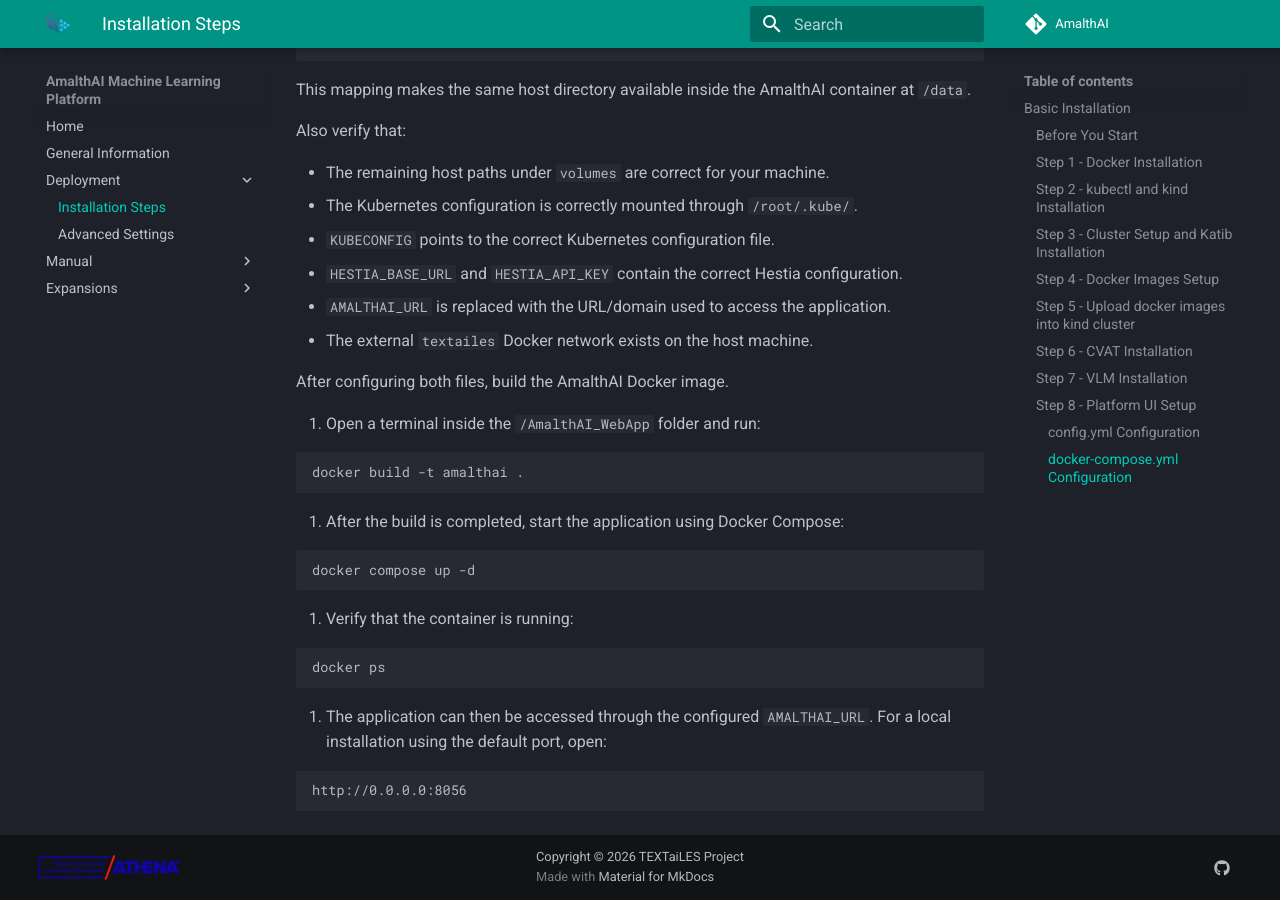
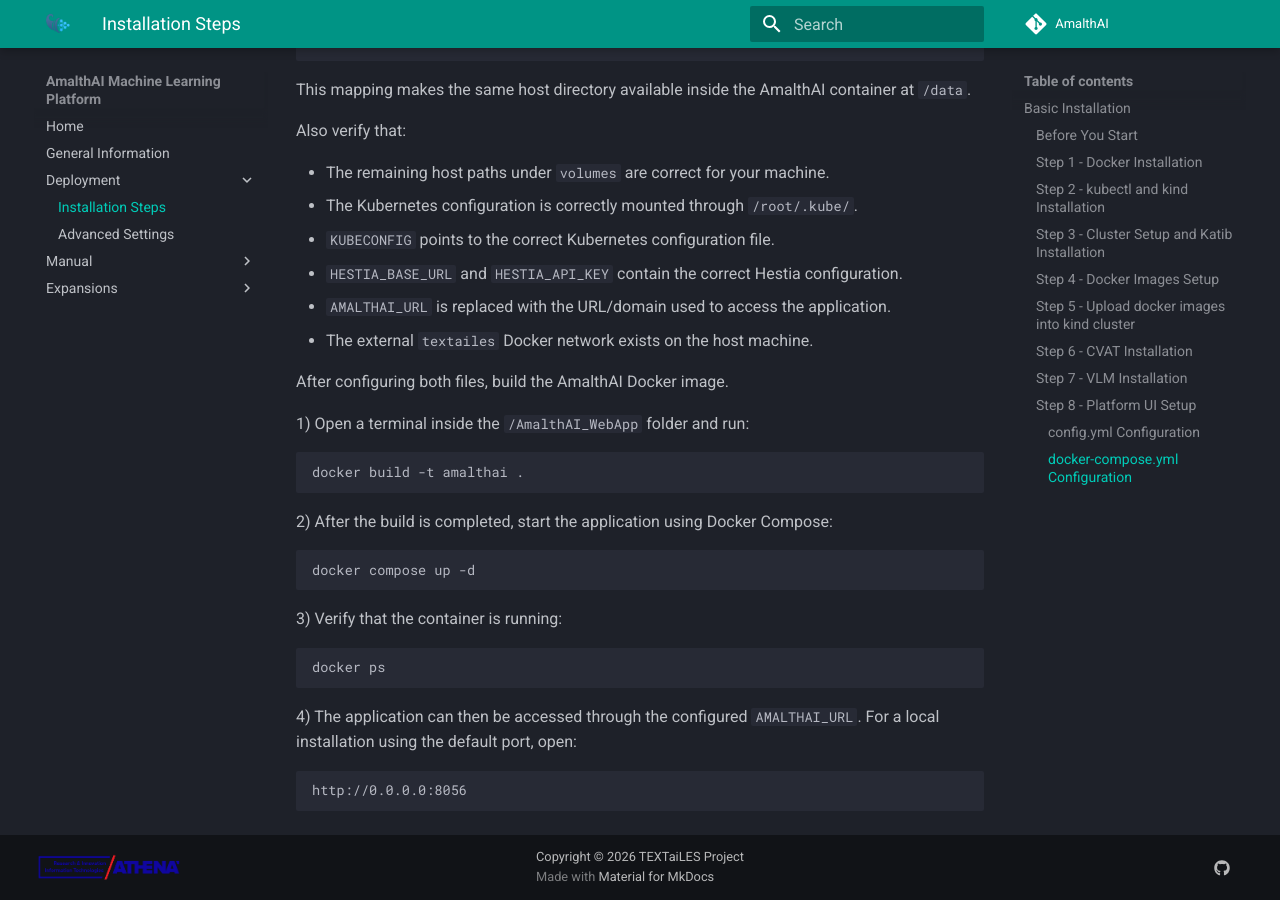
Before and after one commit to TEXTaiLES/AmalthAI-documentation, an MkDocs documentation site: the page built from docs/deployment/installation_basic.md, in a window 1280 px wide and 900 px high, scrolled down 6114 px. Built offline with MkDocs 1.6.1 and Material for MkDocs 9.7.7, drawn with Linux system fonts in a browser that asks for light colours; comment, search, counter and statistics services are not loaded.

Commit message:
Fixes ordering issue

````diff
--- a/docs/deployment/installation_basic.md
+++ b/docs/deployment/installation_basic.md
@@ -227,25 +227,25 @@ Also verify that:
 
 After configuring both files, build the AmalthAI Docker image.
 
-1. Open a terminal inside the `/AmalthAI_WebApp` folder and run:
+1) Open a terminal inside the `/AmalthAI_WebApp` folder and run:
 
 ```bash
 docker build -t amalthai .
 ```
 
-2. After the build is completed, start the application using Docker Compose:
+2) After the build is completed, start the application using Docker Compose:
 
 ```bash
 docker compose up -d
 ```
 
-3. Verify that the container is running:
+3) Verify that the container is running:
 
 ```bash
 docker ps
 ```
 
-4. The application can then be accessed through the configured `AMALTHAI_URL`. For a local installation using the default port, open:
+4) The application can then be accessed through the configured `AMALTHAI_URL`. For a local installation using the default port, open:
 
 ```text
 http://0.0.0.0:8056
````
